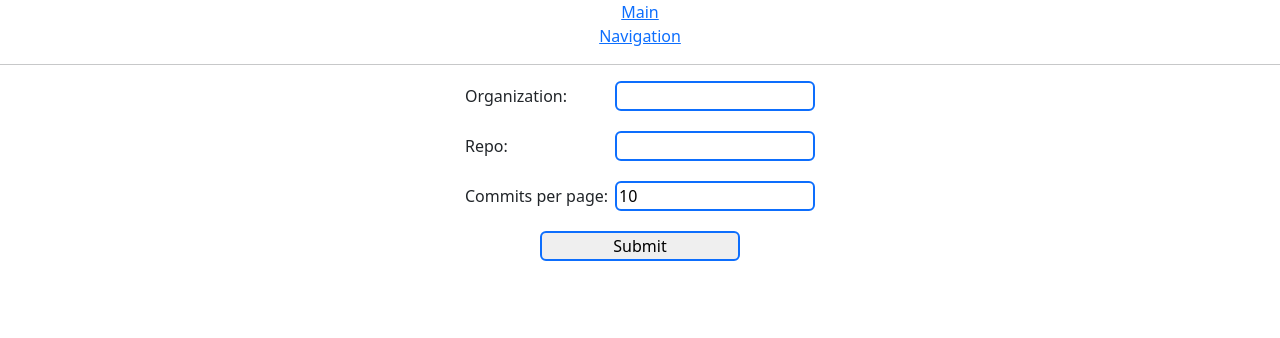
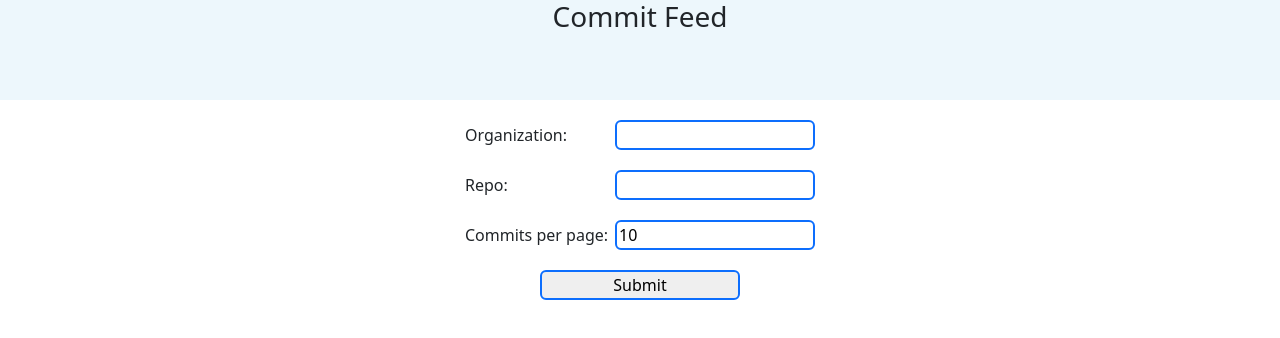
Before and after one commit to PolinaFeterman/show-git-commits, a React (Create React App) app: page / in a window 1280 px wide. Shown: the top 338 px of the page. Built offline with nearby package versions, Linux system fonts and the light colour scheme.

Commit message:
more styling

```diff
--- a/src/App.css
+++ b/src/App.css
@@ -1,5 +1,10 @@
 .App {
   text-align: center;
+}
+.header{
+  height: 100px;
+  background-color: #EDF7FC;
+  margin-bottom: 20px;
 }
 
 /* .App-logo {
--- a/src/App.tsx
+++ b/src/App.tsx
@@ -48,14 +48,16 @@ export  const App = () => {
 }
 const Layout =() => {
   return (
-    <div>
+    <div className="header">
       {/* A "layout route" is a good place to put markup you want to
           share across all the pages on your site, like navigation. */}
-      <nav>
+      {/* <nav>
         <div className='main'><Link to="/m3db/m3">Main</Link></div>
         <div><Link to="/navigation">Navigation</Link></div>
       </nav>
-      <hr />
+      <hr /> */}
+
+     <h3> Commit Feed </h3>
 
       {/* An <Outlet> renders whatever child route is currently active,
           so you can think about this <Outlet> as a placeholder for
--- a/src/components/main.tsx
+++ b/src/components/main.tsx
@@ -1,5 +1,4 @@
 import React, { useContext, useEffect, useState } from 'react';
-import  '../css/paginate.css'
 import  '../css/main.css'
 //import generatedGitInfo from '../generatedGitInfo.json';
 import { CommitCard }from './commit-card';
@@ -9,7 +8,7 @@ import { useParams } from 'react-router';
 import { fetchCommitsData, PaginationService } from '../services/pagination';
 import { Commits } from './commits';
 import { Pagination } from '../pagination';
-import { useNavigate } from "react-router-dom";
+import { Link, useNavigate } from "react-router-dom";
 import { AppCtx } from '../App';
 import AppContextInterface from '../interfaces/app-context-interface';
 import CommitCardInterface from '../interfaces/commit-card-interface';
@@ -78,6 +77,12 @@ export const Main=(props:mainProps)=> {
   const className = commitsInfoLenght>0? "mainDiv": "hidden";
   return (
     <div className={className}>
+      <div className="backWrapper">
+       <Link to="/navigation" className="settingsLink">
+     <button type="button" className="settingsButton">
+     Back to Settings
+     </button>
+ </Link> </div>
       <h3 className="repo-title">{props.orgName} GitHub repositories</h3>
       <h2 className="repo-title">{org} {repo}</h2>
       <div className="paginationWrapper">
--- a/src/css/main.css
+++ b/src/css/main.css
@@ -1,3 +1,17 @@
+@import "bootstrap";
+
+#container {
+  margin: 1rem;
+}
+
+.repo-title {
+  margin-bottom: 1.5rem;
+}
+
+.listing {
+  margin-bottom: 1rem;
+}
+
 .mainDiv{
     margin-top: "1rem"
 }
@@ -8,3 +22,16 @@
 .hidden{
     display:none;
 }
+.backWrapper{
+    text-align: left;
+
+
+}
+.settingsButton{
+    margin: 20px;
+    border-radius: 10px;
+    border: 2px solid #0d6efd;
+    width: 200px;
+    background-color: #EDF7FC;
+
+}
--- a/src/css/paginate.css
+++ /dev/null
@@ -1,13 +0,0 @@
-@import "bootstrap";
-
-#container {
-  margin: 1rem;
-}
-
-.repo-title {
-  margin-bottom: 1.5rem;
-}
-
-.listing {
-  margin-bottom: 1rem;
-}
```
Also changed, not shown: src/css/navigation.css (+5 -5 lines).
